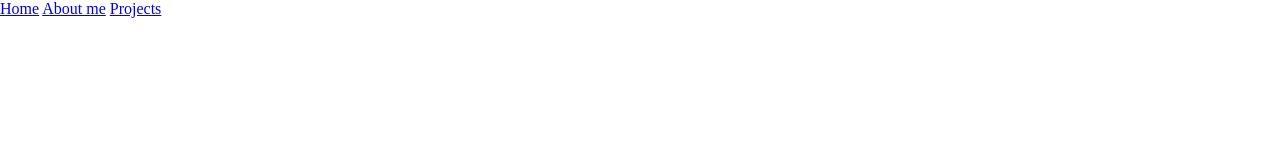
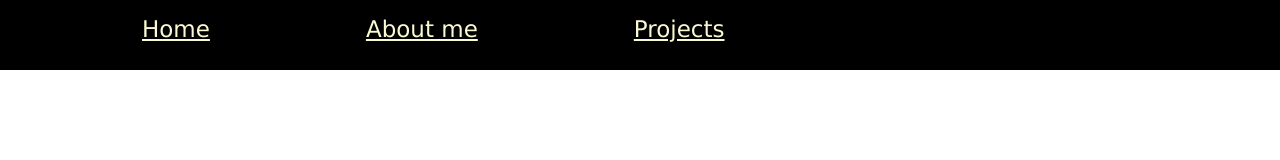
Before and after one commit to AbdimulhinYussuf3675/My-Potfolio-landing-page, a plain HTML site: page index.html in a window 1280 px wide. Drawn offline with Linux system fonts and the light colour scheme.

Commit message:
styled the html file

```diff
--- a/css/style.css
+++ b/css/style.css
@@ -2,3 +2,22 @@
     padding: 0%;
     margin: 0%;
 }
+.topnav {
+    overflow: hidden;
+    background-color: black;
+    height: 70px;
+    padding: 0%;
+    margin: 0%;
+  }
+  .topnav a {
+      margin-left: 10%;
+      padding: 16px 14px;
+      font-size: 23px;
+      font-family: 'Lucida Sans', 'Lucida Sans Regular', 'Lucida Grande', 'Lucida Sans Unicode', Geneva, Verdana, sans-serif;
+      color: lightgoldenrodyellow;
+      float: left;
+  }
+  .topnav a:hover {
+      background-color: blueviolet;
+      color: yellow;
+  }
```
